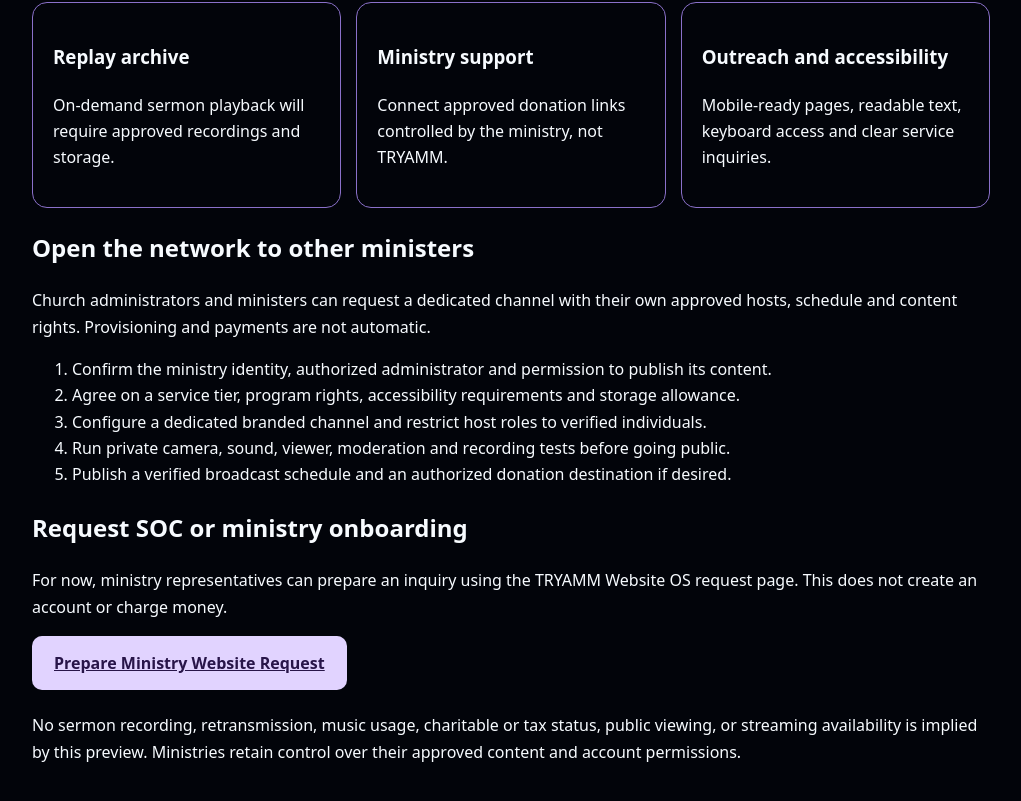
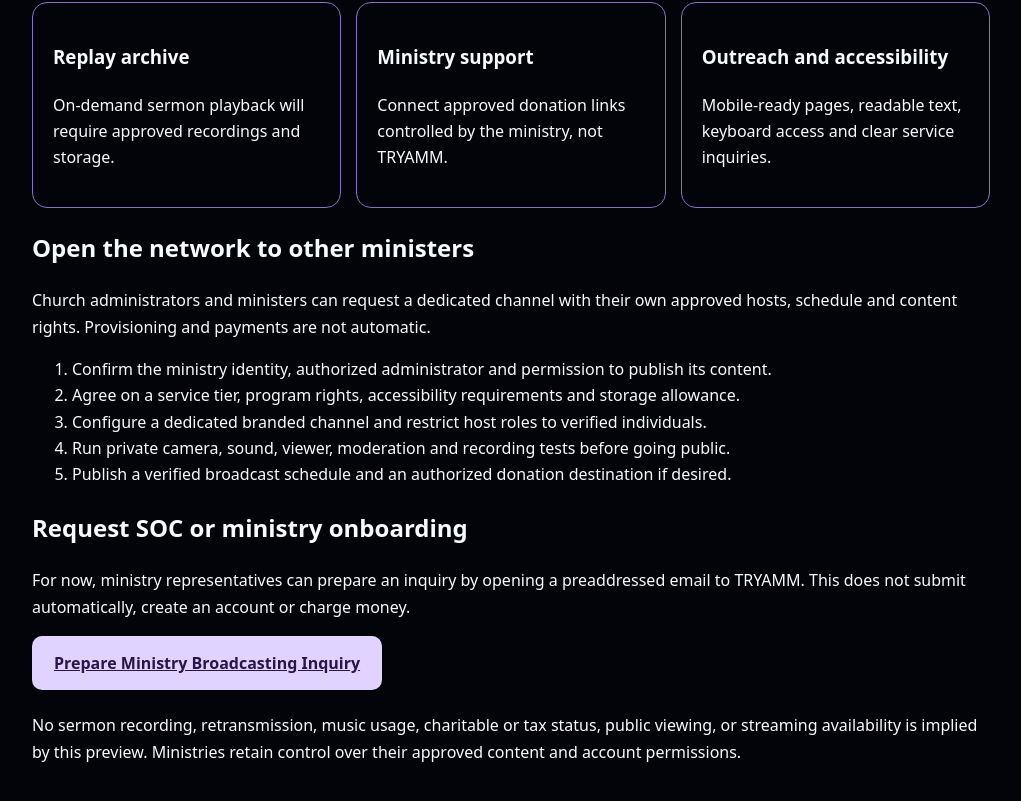
Before and after one commit to jgoldie1/amm-platform, a Next.js app: page /faithverse/soc in a window 1280 px wide. Shown: the part 888-1689 px from the top of the page, without its empty margins (129-1150 px from the left). Built offline with nearby package versions, Linux system fonts and the light colour scheme.

Commit message:
Use valid email-based SOC ministry inquiry pending integrated intake

```diff
--- a/app/faithverse/soc/page.tsx
+++ b/app/faithverse/soc/page.tsx
@@ -26,8 +26,8 @@ export default function SocMinistry(){
  <p>Church administrators and ministers can request a dedicated channel with their own approved hosts, schedule and content rights. Provisioning and payments are not automatic.</p>
  <ol><li>Confirm the ministry identity, authorized administrator and permission to publish its content.</li><li>Agree on a service tier, program rights, accessibility requirements and storage allowance.</li><li>Configure a dedicated branded channel and restrict host roles to verified individuals.</li><li>Run private camera, sound, viewer, moderation and recording tests before going public.</li><li>Publish a verified broadcast schedule and an authorized donation destination if desired.</li></ol>
  <h2>Request SOC or ministry onboarding</h2>
- <p>For now, ministry representatives can prepare an inquiry using the TRYAMM Website OS request page. This does not create an account or charge money.</p>
- <a href="/tryamm-website-os-order.html" style={{display:'inline-block',padding:'14px 22px',minHeight:48,borderRadius:10,background:'#e1d3ff',color:'#281549',fontWeight:700}}>Prepare Ministry Website Request</a>
+ <p>For now, ministry representatives can prepare an inquiry by opening a preaddressed email to TRYAMM. This does not submit automatically, create an account or charge money.</p>
+ <a href="mailto:theallamericanmarketplace@gmail.com?subject=SOC%20Ministry%20Broadcasting%20Inquiry" style={{display:'inline-block',padding:'14px 22px',minHeight:48,borderRadius:10,background:'#e1d3ff',color:'#281549',fontWeight:700}}>Prepare Ministry Broadcasting Inquiry</a>
  <p style={{marginTop:22}}>No sermon recording, retransmission, music usage, charitable or tax status, public viewing, or streaming availability is implied by this preview. Ministries retain control over their approved content and account permissions.</p>
  </main>;
 }
```
